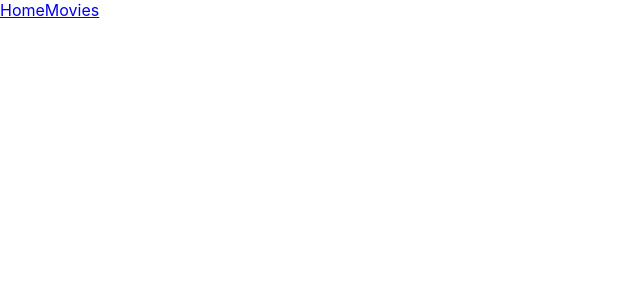
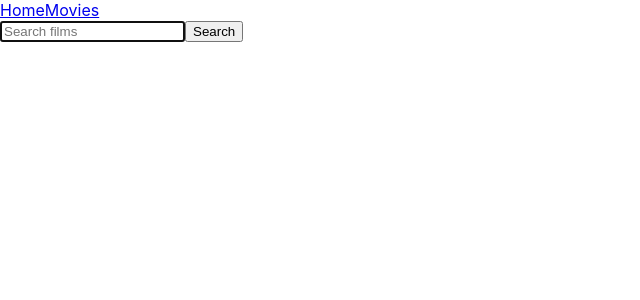
Before and after one commit to jokerav/goit-react-hw-05-movies, a React (Create React App) app: page /movies in a window 1280 px wide. Before the commit this address had no page. Shown: the top 300 px of the page, without its empty margins (0-640 px from the left). Built offline with nearby package versions, Linux system fonts and the light colour scheme.

Commit message:
добавил строку поиска

```diff
--- a/src/components/App.jsx
+++ b/src/components/App.jsx
@@ -4,14 +4,19 @@ import Navigation from './Navigation/Navigation';
 import MovieDetails from './views/MovieDetails/MovieDetails';
 import Cast from './views/Cast/Cast';
 import Reviews from './views/Reviews/Reviews';
+import FindMovie from './views/FindMovie/FindMovie';
+import { useState } from 'react';
 
 export const App = () => {
+  // const [request, setRequest] = useState('');
+  // const getInput = input => setRequest(input);
   return (
     <div>
       <Navigation />
       <Routes>
         <Route path="/" element={<Home />}></Route>
-        <Route path="/movies/:movieId" element={<MovieDetails />}>
+        <Route path="movies" element={<FindMovie />}></Route>
+        <Route path="movies/:movieId" element={<MovieDetails />}>
           <Route path="cast" element={<Cast />}></Route>
           <Route path="reviews" element={<Reviews />}></Route>
         </Route>
--- /dev/null
+++ b/src/components/views/FindMovie/FindMovie.jsx
@@ -0,0 +1,35 @@
+import PropTypes from 'prop-types';
+import { useState } from 'react';
+const FindMovie = ({ getInput }) => {
+  const [input, SetInput] = useState('');
+
+  const onChange = e => {
+    const { value } = e.currentTarget;
+    SetInput(value);
+  };
+
+  const onSubmit = e => {
+    e.preventDefault();
+    getInput(input.toLocaleLowerCase().trim());
+  };
+  return (
+    <form onSubmit={onSubmit}>
+      <input
+        onChange={onChange}
+        value={input}
+        name="input"
+        type="text"
+        autoComplete="off"
+        autoFocus
+        placeholder="Search films"
+      />
+      <button type="submit">
+        <span>Search</span>
+      </button>
+    </form>
+  );
+};
+FindMovie.propTypes = {
+  getInput: PropTypes.func.isRequired,
+};
+export default FindMovie;
```
